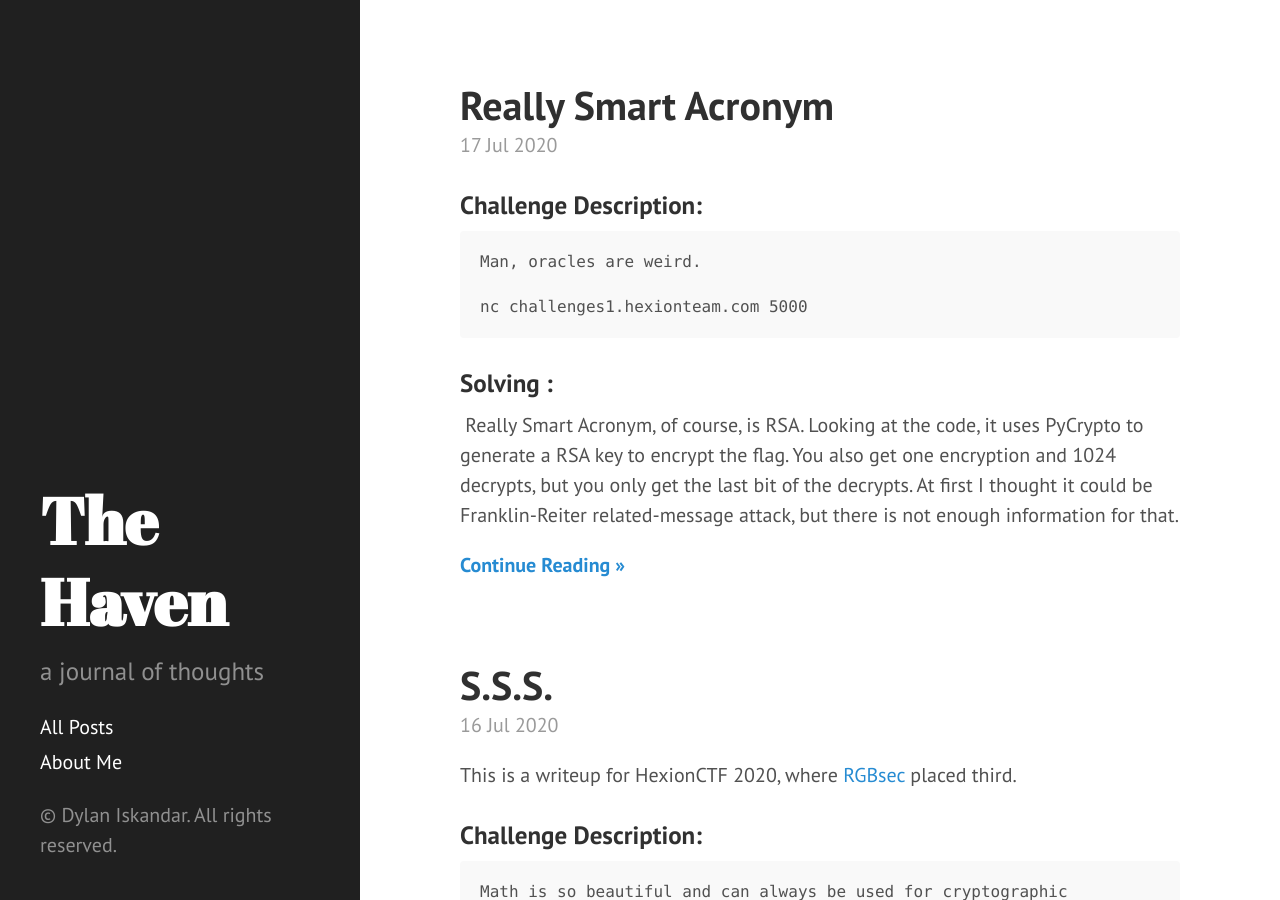
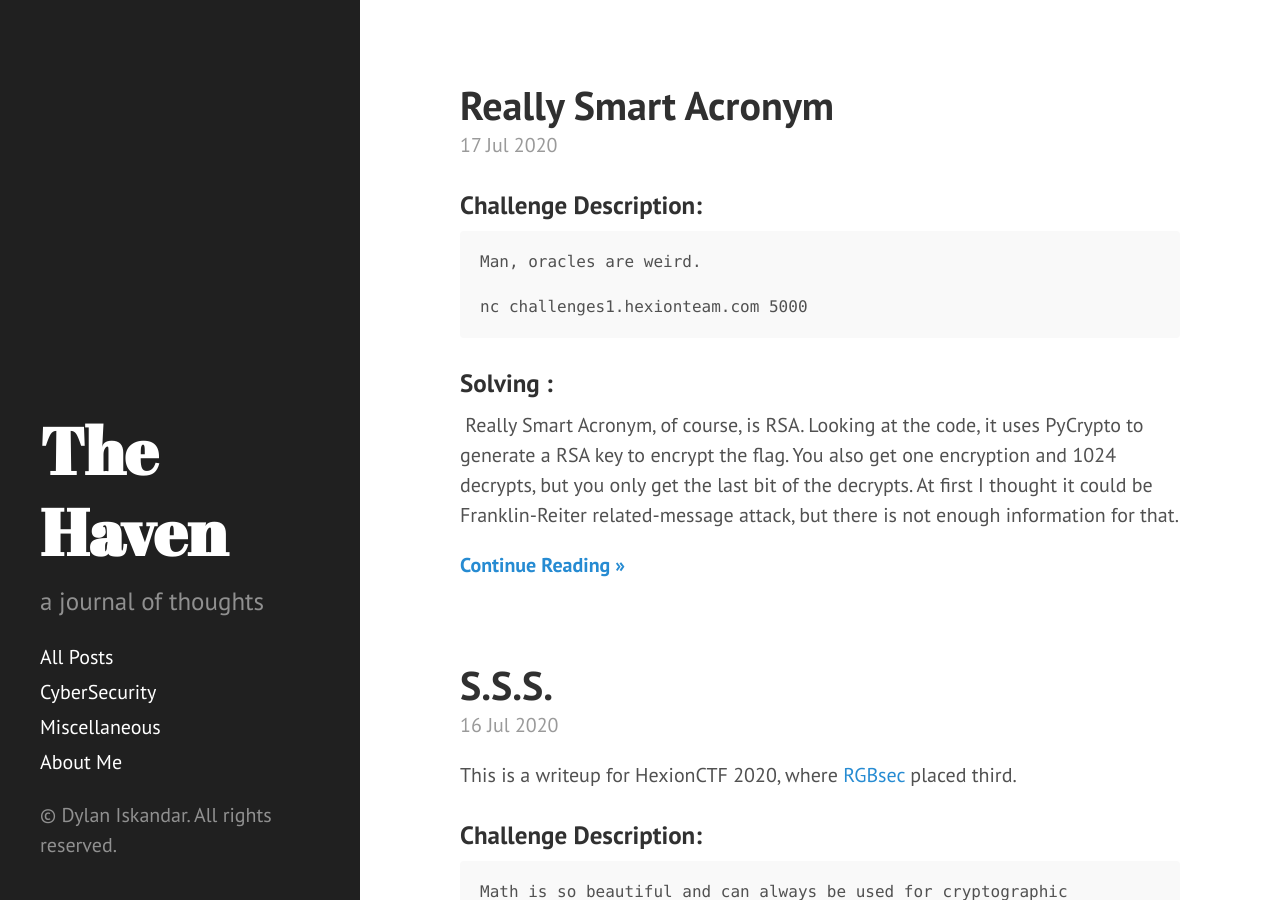
Before and after one commit to mayuridev/myblog, a Jekyll site: the page built from index.html, in a window 1280 px wide and 900 px high. Built offline with Jekyll 4.4.1, drawn with Linux system fonts in a browser that asks for light colours; the list of posts is cut into pages by our own code.

Commit message:
fixed navigation

```diff
--- a/_includes/sidebar.html
+++ b/_includes/sidebar.html
@@ -2,7 +2,7 @@
   <div class="container sidebar-sticky">
     <div class="sidebar-about">
       <h1>
-        <a href="/">
+        <a href="{{ site.baseurl }}">
           {{ site.title }}
         </a>
       </h1>
@@ -10,9 +10,11 @@
     </div>
 
     <nav class="sidebar-nav">
-      <a class="sidebar-nav-item" href="/allposts">All Posts</a>
-      <a class="sidebar-nav-item" href="{{ site.about }}">About Me</a>
-    </nav>
+      <a class="sidebar-nav-item" href="/allposts/">All Posts</a>
+          <a class="sidebar-nav-item" href="/cybersec">CyberSecurity</a>
+          <a class="sidebar-nav-item" href="/misc">Miscellaneous</a>
+      <a class="sidebar-nav-item" href="https://dylaniskandar.com">About Me</a>
+  </nav>
 
     <p>&copy; Dylan Iskandar. All rights reserved.</p>
   </div>
```
